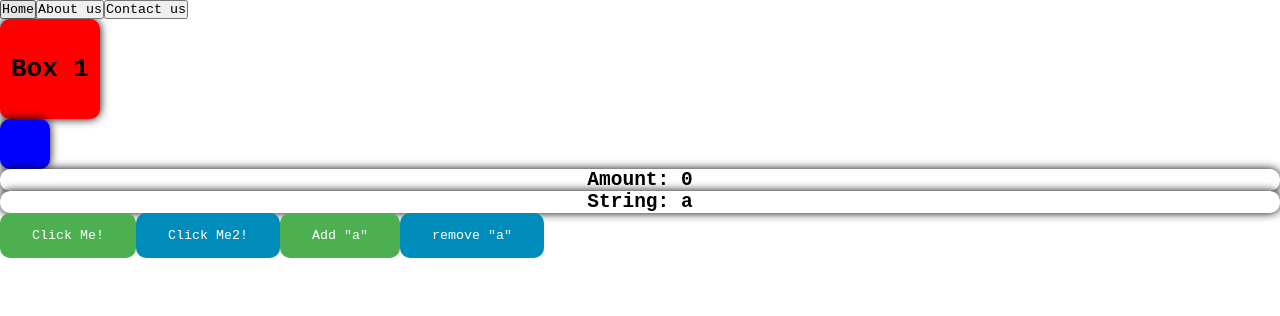
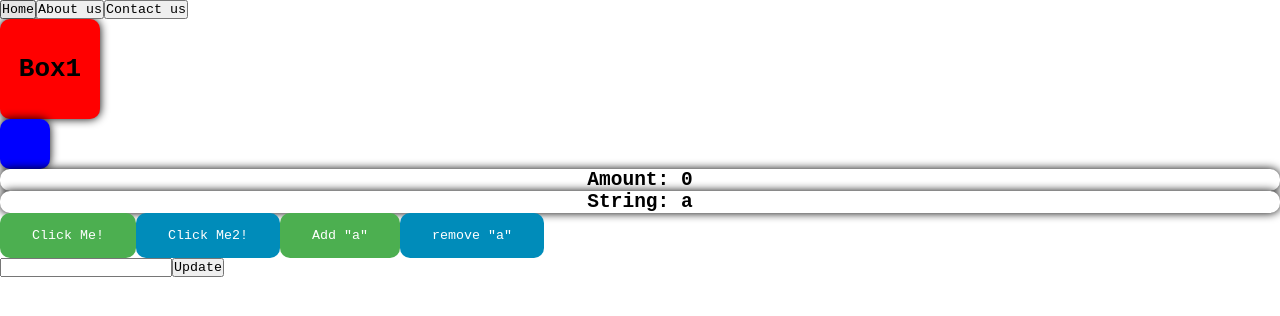
Before and after one commit to OmerMunk/smart-form-john-bryce-teaching, a React (Create React App) app: page / in a window 1280 px wide. Shown: the top 316 px of the page. Built offline with nearby package versions, Linux system fonts and the light colour scheme.

Commit message:
finish last task

```diff
--- a/src/App.tsx
+++ b/src/App.tsx
@@ -6,6 +6,9 @@ import Button from "./components/Button/Button";
 function App() {
     const [amount, setAmount] = React.useState<number>(0);
     const [myString, setMyString] = useState<string>('a');
+
+    const [name, setName] = useState<string>('')
+    const [nameDisplay, setNameDisplay] = useState<string>('Box1')
 
     const increment = () => {
         setAmount(prevState => prevState + 1);
@@ -28,20 +31,27 @@ function App() {
             <button>About us</button>
             <button>Contact us</button>
             <Box color={'red'} width={'100px'} height={'100px'}>
-                <h1>Box 1</h1>
+                <h1>{nameDisplay}</h1>
             </Box>
-
             <Box color={'blue'} width={'50px'} height={'50px'}/>
-
             <Box title={`Amount: ${amount.toString()}`} color={'white'}/>
-
             <Box title={`String: ${myString}`} color={'white'}/>
-
             <Button buttonType={"primary"} onClick={increment} text={'Click Me!'}/>
             <Button buttonType={"secondary"} onClick={decrement} text={'Click Me2!'}/>
-
             <Button buttonType={'primary'} onClick={addA} text={'Add "a"'}/>
             <Button buttonType={'secondary'} onClick={removeA} text={'remove "a"'}/>
+            <br/>
+            <input
+                type='text'
+                onChange={(event)=>{
+                    setName(event.target.value)
+                }}
+            />
+            <button
+                onClick={()=>{
+                    setNameDisplay(name)
+                }}
+            >Update</button>
         </>
     );
 }
```
